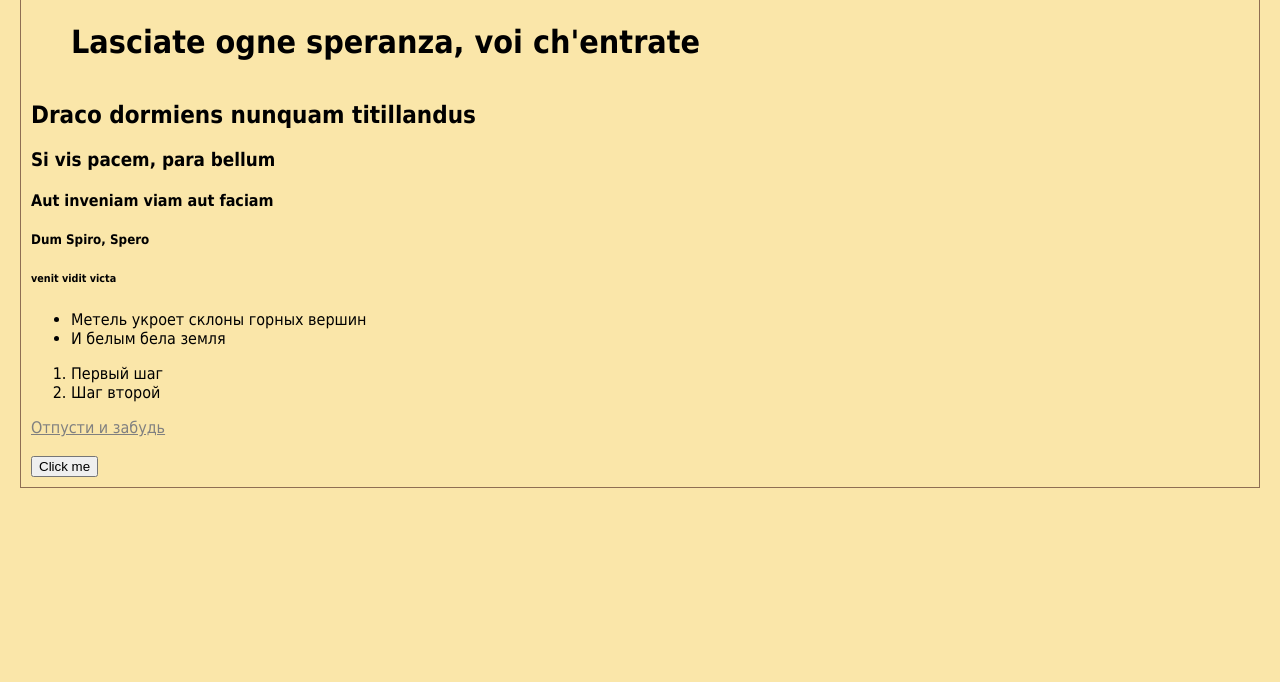
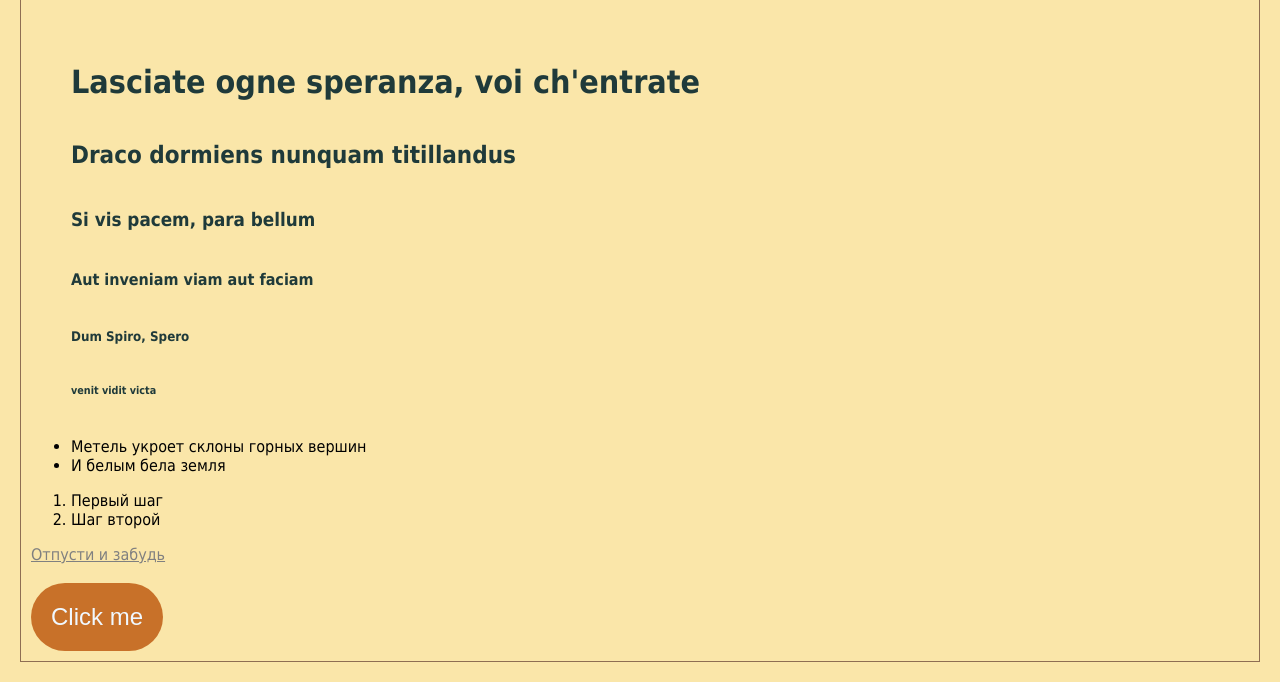
Before and after one commit to NastyaLebedevaX/otus, a PHP site: page / in a window 1280 px wide. Shown: the part 1065-1747 px from the top of the page. Before the commit the page ends 1553 px from the top, so only its background shows below. Run offline with PHP 8.4, Linux system fonts and the light colour scheme.

Commit message:
homework-2 add basic styles

```diff
--- a/css/style.css
+++ b/css/style.css
@@ -1,11 +1,55 @@
 body {
   margin: 20px;
   padding: 10px;
+  position: relative;
   font-family: "Tahoma", sans-serif;
   background-color: #fae6a9;
   border: 1px solid #8e6e53;
 }
 
-h1, p {
+h1,
+h2,
+h3,
+h4,
+h5,
+h6 {
   margin: 40px;
+  color: rgb(31, 58, 58);
 }
+
+img {
+  margin: 20px;
+}
+
+button {
+  background-color: #c87129;
+  color: aliceblue;
+  padding: 20px;
+  font-size: 24px;
+  border: 0;
+  border-radius: 50px;
+  cursor: pointer;
+}
+
+button:hover {
+  background-color: aliceblue;
+  border: 5px solid #c87129;
+  color: #c87129;
+  display: flex;
+  justify-content: center;
+}
+
+.link {
+  display: block;
+  position: relative;
+}
+
+/* селектор класса */
+.aquamarine {
+  background: aquamarine;
+}
+
+/* селектор идентификатора */
+#title {
+  background-color: rgb(135, 107, 107);
+}
```
Lines whose indentation alone changed are shown as unchanged.
